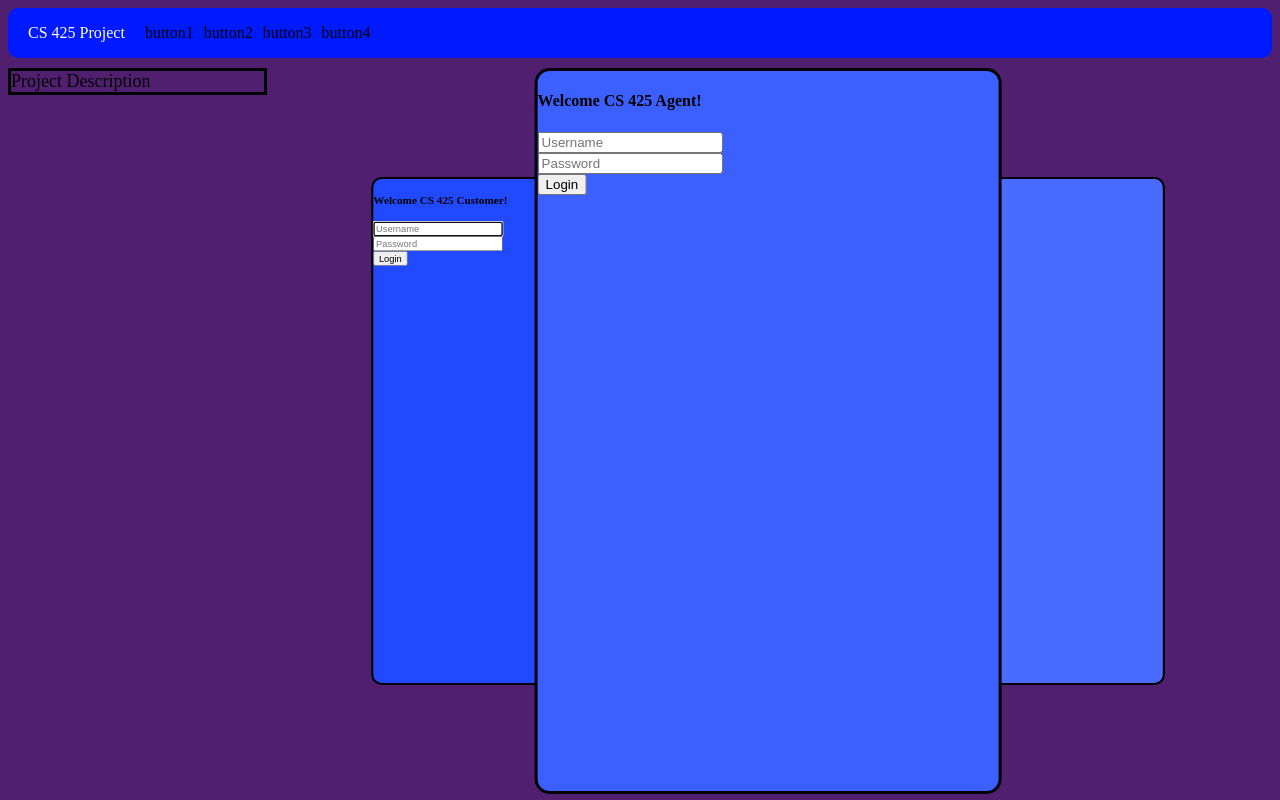
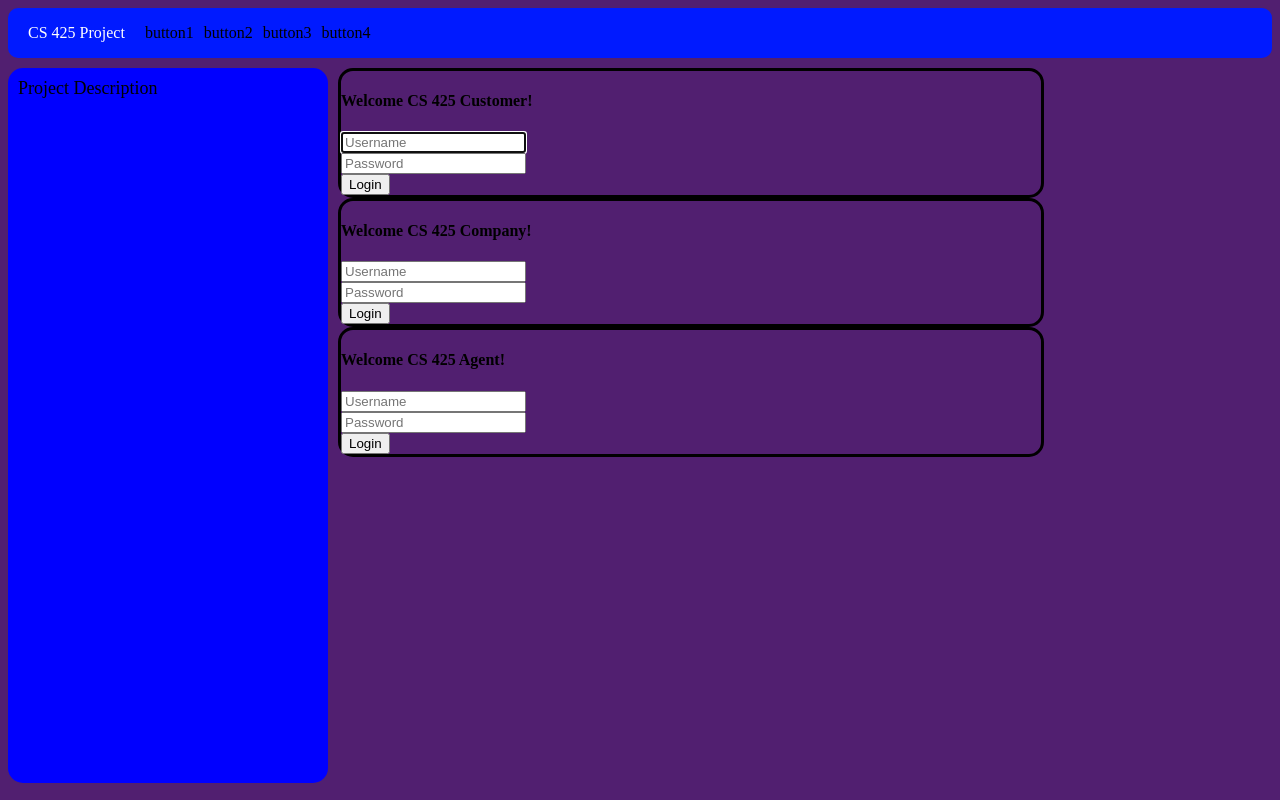
Before and after one commit to ratanakhek22/CS425-Project, a Django app: page / in a window 1280 px wide. Run offline with Django 4.2, Linux system fonts and the light colour scheme.

Commit message:
added js files

```diff
--- a/real_estate/templates/real_estate/default.html
+++ b/real_estate/templates/real_estate/default.html
@@ -4,12 +4,28 @@
 <html lang="en">
     <head>
         <title>Reat Estate</title>
-        {% block style %}
-        {% endblock %}
+        <style>
+            #nav-bar {
+                width: 100%;
+                height: 30px;
+                background-color: rgb(0, 26, 255);
+                border-radius: 10px;
+                margin-bottom: 10px;
+                padding-top: 10px;
+                padding-bottom: 10px;
+                display: flex;
+                flex-direction: row;
+                align-items: center;
+                justify-content: flex-start;
+                gap: 10px;
+            }
+            {% block style %}
+            {% endblock %}
+        </style>
         {% block static %}
         {% endblock %}
     </head>
-    <body style="background-color: rgb(81, 31, 112)">
+    <body style="background-color: rgb(81, 31, 112); height: 100%;">
         <div id="nav-bar">
             <div style="margin-left: 20px; margin-right: 10px; color: white;">
                 CS 425 Project
--- a/real_estate/templates/real_estate/login.html
+++ b/real_estate/templates/real_estate/login.html
@@ -6,70 +6,41 @@
 {% endblock %}
 
 {% block style %}
-<style>
+body {
+    overflow: hidden;
+}
+
 .login-block {
-        height: 100%;
-        width: 45%;
+    width: 700px;
     border-style: solid;
     border-radius: 15px;
-        position: absolute;
-    }
-
-    #customer-block {
-        left: 50%;
-        transform: translateX(-100%) scale(0.7);
-        background-color: rgb(33, 73, 255);
-    }
-
-    #company-block {
-        left: 50%;
-        transform: translateX(0%) scale(0.7);
-        background-color: rgb(74, 107, 255);
-    }
-
-    #agent-block {
-        left: 50%;
-        transform: translateX(-50%);
-        background-color: rgb(60, 95, 255);
 }
 
 #login-container {
-        width: 80%;
-        height: 90%;
-        position: absolute;
-        right: 0;
+    display: flex;
+    gap: 10px;
 }
 
 #info-bar {
-        width: 20%;
-        height: 90%;
-        border: solid;
+    width: 300px;
+    min-height: 695px;
     font-size: 18px;
+    flex-shrink: 0;
+    border-radius: 15px;
+    background: blue;
+    padding: 10px;
 }
-
-    #nav-bar {
-        width: 100%;
-        height: 30px;
-        background-color: rgb(0, 26, 255);
-        border-radius: 10px;
-        margin-bottom: 10px;
-        padding-top: 10px;
-        padding-bottom: 10px;
-        display: flex;
-        flex-direction: row;
-        align-items: center;
-        justify-content: flex-start;
-        gap: 10px;
-    }
-</style>
 {% endblock %}
 
 {% block body %}
-<div style="display: flex; flex-direction: row;">
+<div style="display: flex; align-items: stretch; gap: 10px; min-height: 100%;">
     <div id="info-bar">
+        <text>
             Project Description
+        </text>
     </div>
-    <div id="login-container">
+    <div id="login-container" data-mouse-down-at="0" data-prev-percentage="0" data-percentage="0">
+        <div id="track">
             <form id="customer-block" class="login-block" action="{% url 'login' %}" method="post">
                 {% csrf_token %}
                 <h4>Welcome CS 425 Customer!</h4>
@@ -110,4 +81,5 @@
             </form>
         </div>
     </div>
+</div>
 {% endblock %}
```
Lines whose indentation alone changed are shown as unchanged.
